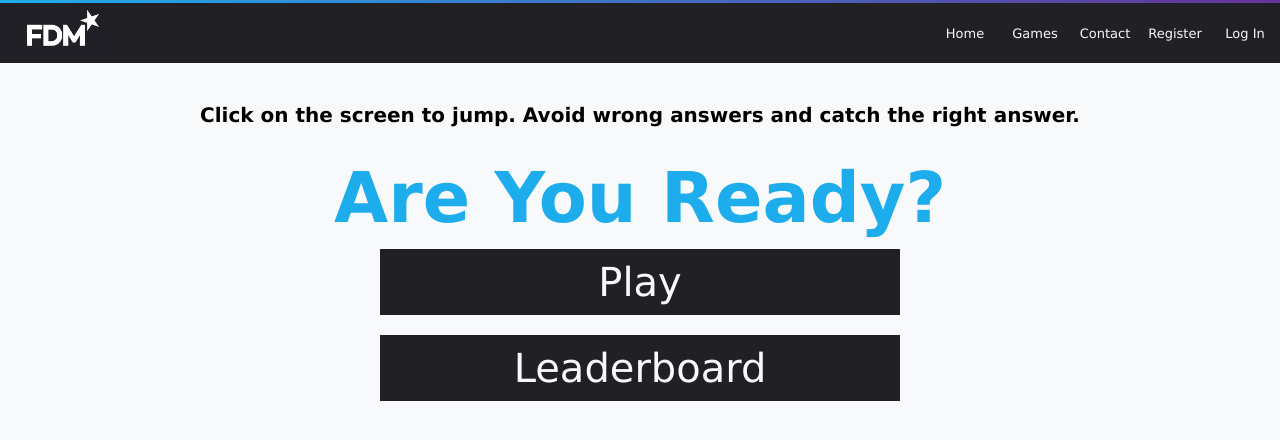
After one commit to Newcastle-University-CSC2033-Group04/FDM, a Flask app: page /game1Home in a window 1280 px wide. The commit adds this page. Shown: the top 440 px of the page. Run offline with Flask 2, Linux system fonts and the light colour scheme; parts of the project's set-up code (start-up, migrations or seed data) failed here and were passed over.

Commit message:
Made main menu for Game 1

```diff
--- /dev/null
+++ b/Templates/game1Home.html
@@ -0,0 +1,24 @@
+{% extends "base.html"%}
+
+{% block content %}
+
+<link rel="stylesheet" type="text/css" href="{{ url_for('static',filename='styles/game1HomeStyle.css') }}">
+
+<body>
+
+    <div id="instructions">
+        <h5>Click on the screen to jump. Avoid wrong answers and catch the right answer.</h5>
+    </div>
+
+    <div class="container">
+        <div id="home" class="flex-column flex-center">
+            <h1>Are You Ready?</h1>
+            <!-- TODO: add href to leaderboard -->
+            <a href="{{ url_for('game1') }}" class="button">Play</a>
+            <a href="" class="button">Leaderboard</a>
+        </div>
+    </div>
+
+</body>
+
+{% endblock %}
--- a/Templates/games.html
+++ b/Templates/games.html
@@ -7,7 +7,7 @@
     <button id="leaderboards">Leaderboards</button>
 </div>
 <div id="games">
-    <a href="{{ url_for('game1') }}">
+    <a href="{{ url_for('game1Home') }}">
         <button class="game-button">Game One</button>
     </a>
     <button class="game-button">Game Two</button>
--- a/app.py
+++ b/app.py
@@ -31,6 +31,11 @@ def games():
 @app.route('/contact')
 def contact():
     return render_template('contact.html')
+
+
+@app.route('/game1Home')
+def game1Home():
+    return render_template('game1Home.html')
 
 
 @app.route('/game1')
--- a/static/javascript/game1.js
+++ b/static/javascript/game1.js
@@ -22,7 +22,7 @@ function jump() {
 var checkDead = setInterval(function(){
     var characterTop = parseInt(window.getComputedStyle(character).getPropertyValue("top"));
     var blockLeft = parseInt(window.getComputedStyle(block).getPropertyValue("left"));
-    if (blockLeft < 20 && blockLeft > 0 && characterTop >= 130) {
+    if (blockLeft < 40 && blockLeft > 0 && characterTop >= 260) {
         block.style.animation = "none";
         block.style.display = "none";
         alert("You Lose!");
--- /dev/null
+++ b/static/styles/game1HomeStyle.css
@@ -0,0 +1,59 @@
+* {
+    padding: 0;
+    margin: 0;
+}
+
+h5 {
+    text-align: center;
+    font-size: 20px;
+    font-family: var(--font);
+    margin-top: 40px;
+}
+
+h1 {
+    text-align: center;
+    font-size: 70px;
+    color: var(--blue);
+    font-family: var(--font);
+}
+
+.container {
+    width: 100%;
+    height: 100%;
+    display: flex;
+    justify-content: center;
+    align-items: center;
+    margin: 30px auto;
+}
+
+.flex-column {
+    display: flex;
+    flex-direction: column;
+}
+
+.flex-center {
+    justify-content: center;
+    align-items: center;
+}
+
+.button {
+    font-size: 40px;
+    text-align: center;
+    min-width: 500px;
+    text-decoration: none;
+    color: var(--white);
+    font-family: var(--font);
+    background-color: var(--gray);
+    margin-top: 10px;
+    margin-bottom: 10px;
+    padding: 10px;
+    background-image: linear-gradient(to left, var(--gray) 50%, var(--blue) 50%);
+    background-size: 200% 200%;
+    background-position: right;
+    transition: all 400ms ease;
+}
+
+.button:hover {
+    background-position: left;
+    color: var(--white);
+}
```
Also changed, not shown: Templates/game1.html (+4 -4 lines), static/styles/game1Style.css (+17 -16 lines).
